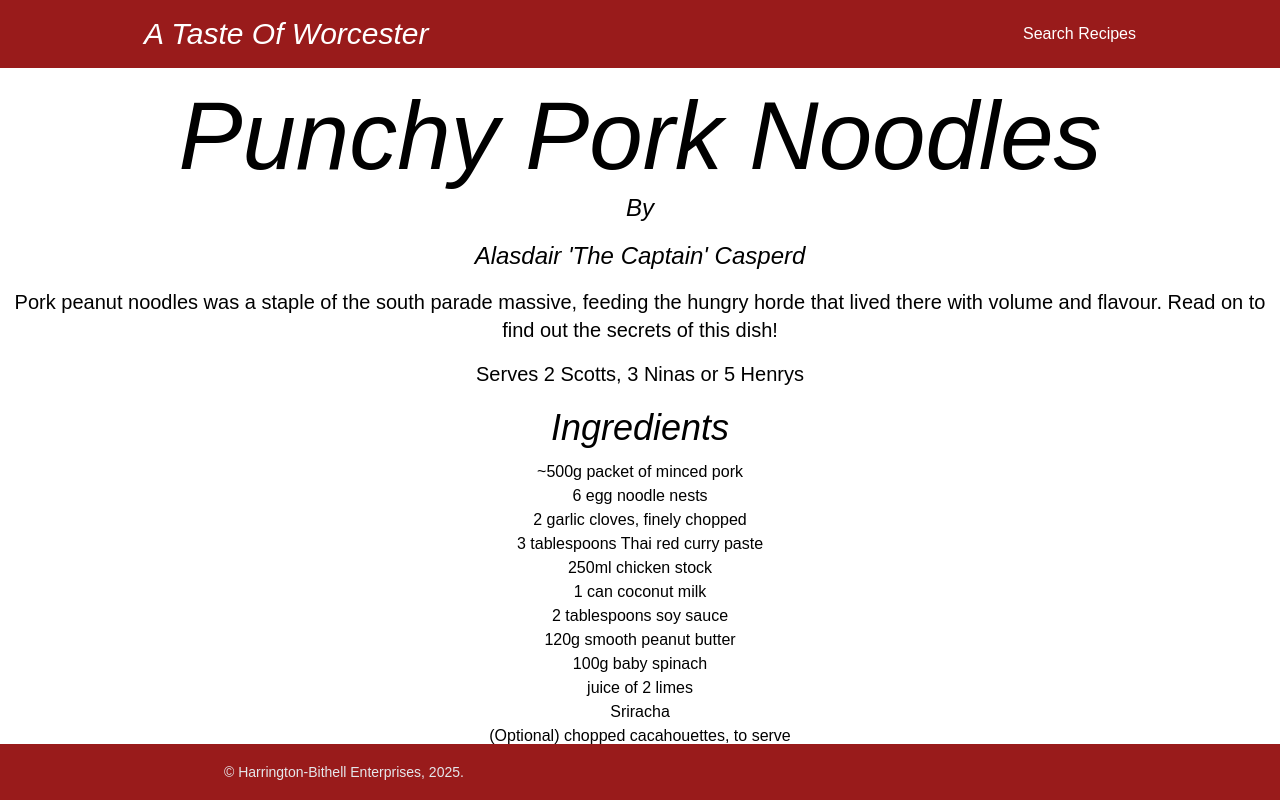
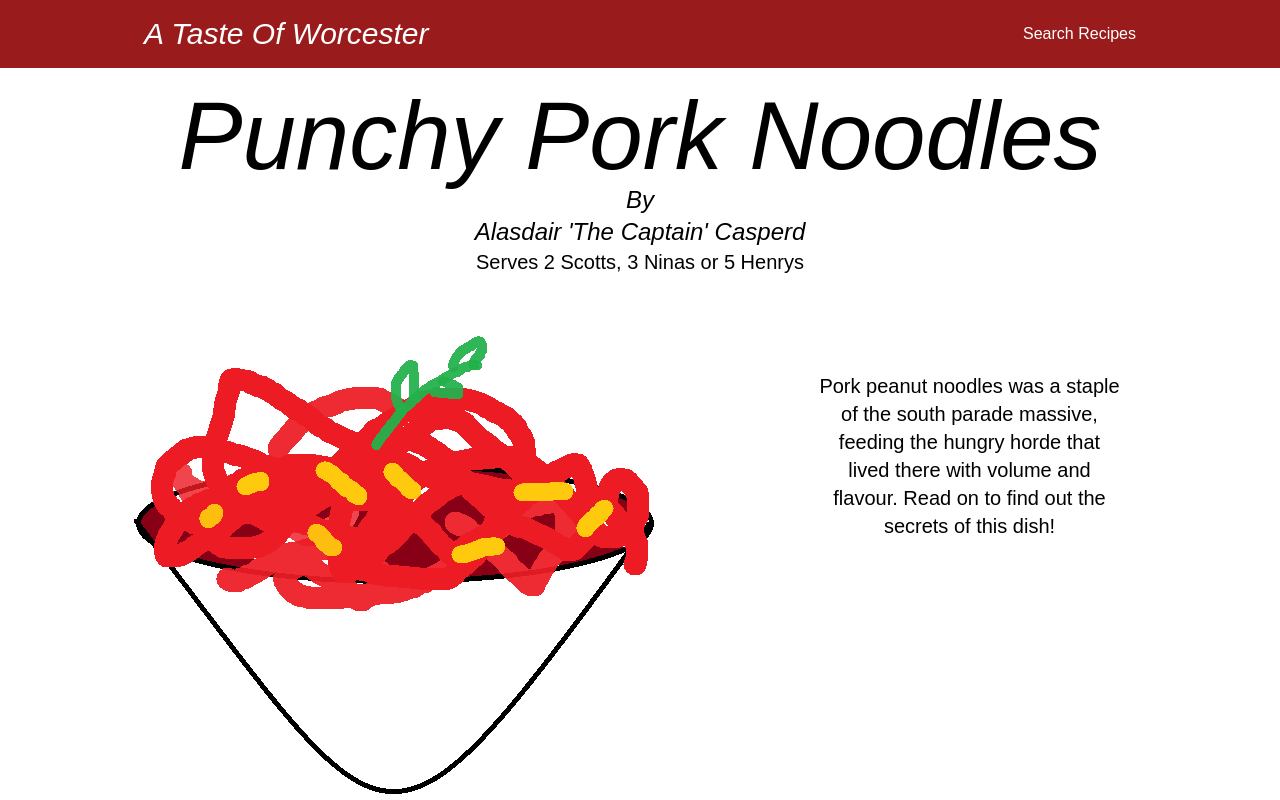
Before and after one commit to ScottHarringtonSD/WorcesterRecipes, a React (Create React App) app: page /Recipes/1 in a window 1280 px wide. Shown: the top 800 px of the page. Built offline with nearby package versions, Linux system fonts and the light colour scheme.

Commit message:
styling mostly

```diff
--- a/src/App.tsx
+++ b/src/App.tsx
@@ -7,9 +7,9 @@ import RecipePage from "./pages/RecipePage";
 
 function App() {
   return (
-    <div className="App">
+    <div className="App h-screen flex flex-col">
       <BrowserRouter>
-        <header className="bg-red-800  text-white sticky top-0 z-10 text-font w-screen">
+        <header className="bg-red-800 text-white sticky top-0 z-10 text-font w-screen">
           <div className="max-w-5xl mx-auto flex p-4 items-center justify-between">
             <NavLink to="/">
               <h1 className="text-3xl flex text-left">A Taste Of Worcester</h1>
@@ -24,7 +24,7 @@ function App() {
             </div>
           </div>
         </header>
-        <div className="text">
+        <div className="flex-grow mx-16">
           <Routes>
             <Route path="/" element={<Homepage />} />
             <Route
@@ -34,10 +34,9 @@ function App() {
             <Route path="/Recipes/:id" element={<RecipePage />} />
           </Routes>
         </div>
-        <footer className=" text-font bg-red-800 bottom-0 mt-28 flex flex-col md:flex-row md:justify-between items-center text-sm text-gray-200 w-screen h-14 sticky">
-          <p className="order-2 md:order-1 mt-8 md:mt-0 mx-56 inline-flex">
-            {" "}
-            &copy; Harrington-Bithell Enterprises, 2025.{" "}
+        <footer className="text-font bg-red-800 flex justify-between items-center text-sm text-white w-full">
+          <p className="order-2 md:order-1 mt-8 md:mt-0 mx-56 inline-flex text-white">
+            &copy; Harrington-Bithell Enterprises, 2025.
           </p>
         </footer>
       </BrowserRouter>
--- a/src/index.css
+++ b/src/index.css
@@ -22,6 +22,10 @@ div, p{
   font-style: normal;
 }
 
+footer{
+  min-height: 56px;
+}
+
 .card-height {
   height: 100%;
   width: 100%;
--- a/src/pages/Homepage.tsx
+++ b/src/pages/Homepage.tsx
@@ -1,5 +1,37 @@
+import { useNavigate } from "react-router-dom";
+import { RecipeFiles } from "../data/RecipeFiles";
+
 const Homepage = () => {
-  return <h1 className="text-8xl italic">A Taste Of Worcester</h1>;
+  const navigate = useNavigate();
+  const handleSearchOnClick = () => {
+    navigate("/recipes");
+  };
+
+  const handleHungryClick = () => {
+    const id = Math.floor(Math.random() * (RecipeFiles.length - 1)) + 1;
+    navigate(`/Recipes/${id}`);
+  };
+  return (
+    <div>
+      <h1 className="text-8xl italic p-10">A Taste Of Worcester</h1>
+      <span className="p-2">
+        <button
+          className="bg-red-800 hover:bg-red-700 text-white font-bold py-2 px-4 rounded text-3xl"
+          onClick={handleSearchOnClick}
+        >
+          Search Recipes
+        </button>
+      </span>
+      <span className="p-2">
+        <button
+          className="bg-red-800 hover:bg-red-700 text-white font-bold py-2 px-4 rounded text-3xl hover:animate-bounce"
+          onClick={handleHungryClick}
+        >
+          I'm feeling hungry!
+        </button>
+      </span>
+    </div>
+  );
 };
 
 export default Homepage;
--- a/src/pages/RecipePage.tsx
+++ b/src/pages/RecipePage.tsx
@@ -7,52 +7,58 @@ const RecipePage = () => {
   const recipe = RecipeFiles.find((rec) => rec.id === parseInt(id!));
 
   if (!recipe) {
-    return <h2>Recipe not found</h2>;
+    return <h2 className="text-4xl p-5">Recipe not found. You are lost.</h2>;
   }
 
   return (
     <div>
       <h1 className="text-8xl text-center pt-5 px-5">{recipe.title}</h1>
-      <h2 className="text-2xl p-2 w-full">By</h2>
-      <h2 className="text-2xl p-2 w-full">{recipe.chef}</h2>
-      <p className="text-xl text-center p-2">{recipe.preamble}</p>
-      <p className="text-xl text-center p-2">{recipe.servingSize}</p>
+      <h2 className="text-2xl">By</h2>
+      <h2 className="text-2xl">{recipe.chef}</h2>
+      <p className="text-xl">{recipe.servingSize}</p>
+
+      <div className="flex items-start p-4">
+        <img
+          src={recipe.pictureLink}
+          alt={recipe.title}
+          className="rounded-lg object-cover mr-4 w-2/3 h-auto"
+        />
+
+        <div className="m-20">
+          <p className="text-xl">{recipe.preamble}</p>
+        </div>
+      </div>
+
       <h2 className="p-3 text-4xl italic">Ingredients</h2>
       <ul>
         {recipe.ingredients.map((ingredient, index) => (
-          <li>{ingredient}</li>
+          <li key={index}>{ingredient}</li>
         ))}
       </ul>
 
       <h2 className="p-3 text-4xl italic">Instructions</h2>
       <ul>
         {recipe.instructions.map((instruction, index) => (
-          <li>{instruction}</li>
+          <li key={index}>{instruction}</li>
         ))}
       </ul>
+
       {recipe.tips && (
         <>
           <h2 className="p-3 text-4xl italic">Tips</h2>
           <ul>
             {recipe.tips.map((tip, index) => (
-              <li>{tip}</li>
+              <li key={index}>{tip}</li>
             ))}
           </ul>
         </>
       )}
-      {recipe.reviews && (
-        <>
-          <h2 className="p-3 text-4xl italic">Reviews</h2>
-          {recipe.reviews.map((tip, index) => (
-            <div>fun</div>
-          ))}
-        </>
-      )}
+
       {recipe.reviews && (
         <>
           <h2 className="p-3 text-4xl italic">Reviews</h2>
           {recipe.reviews.map((review, index) => (
-            <RecipeReview review={review} />
+            <RecipeReview key={index} review={review} />
           ))}
         </>
       )}
```
